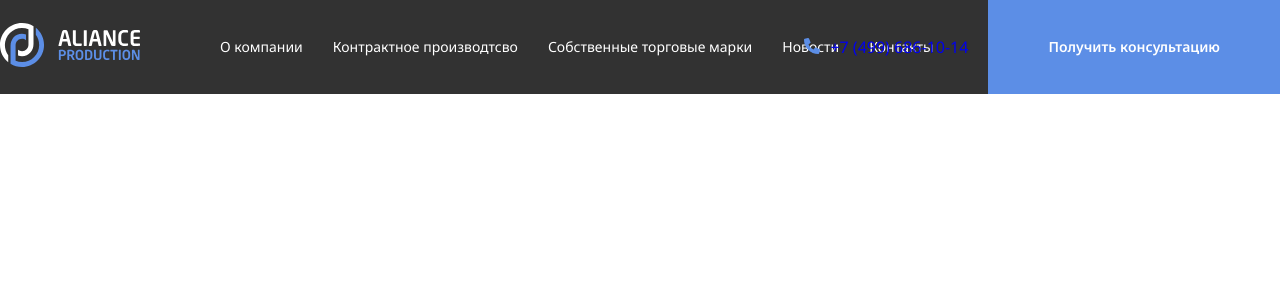
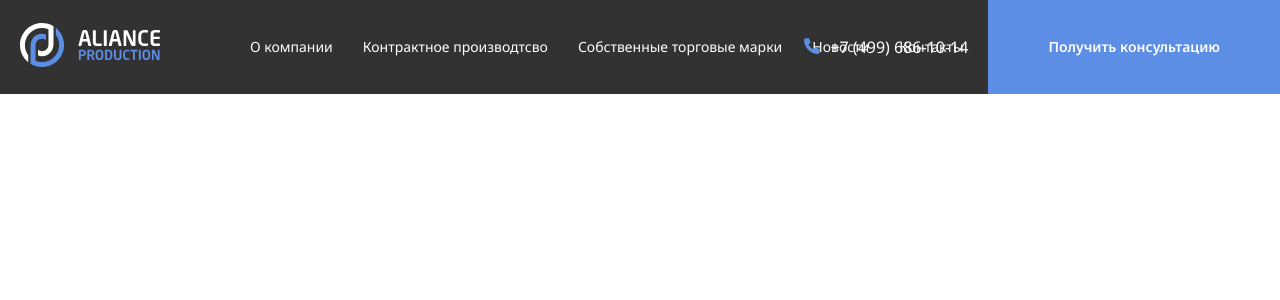
Before and after one commit to Ilnazgashikov/Aliance, a PHP site: page / in a window 1280 px wide. Shown: the top 300 px of the page. Run offline with PHP 8.4, Linux system fonts and the light colour scheme.

Commit message:
add: style for css

```diff
--- a/css/style.css
+++ b/css/style.css
@@ -11,11 +11,14 @@
     color: #fff;
     height: 94px;
 }
+.logo-link {
+    padding-left: 20px;
+}
 .header-nav {
     display: flex;
     flex-basis: 100%;
     list-style: none;
-    padding: 0 50px;
+    padding: 0 20px;
     gap:30px;
     margin:0;
 }
@@ -37,6 +40,7 @@
 }
 .header-phone-link {
     text-decoration: none;
+    color: inherit;
 }
 .button {
     font-size: 14px;
```
